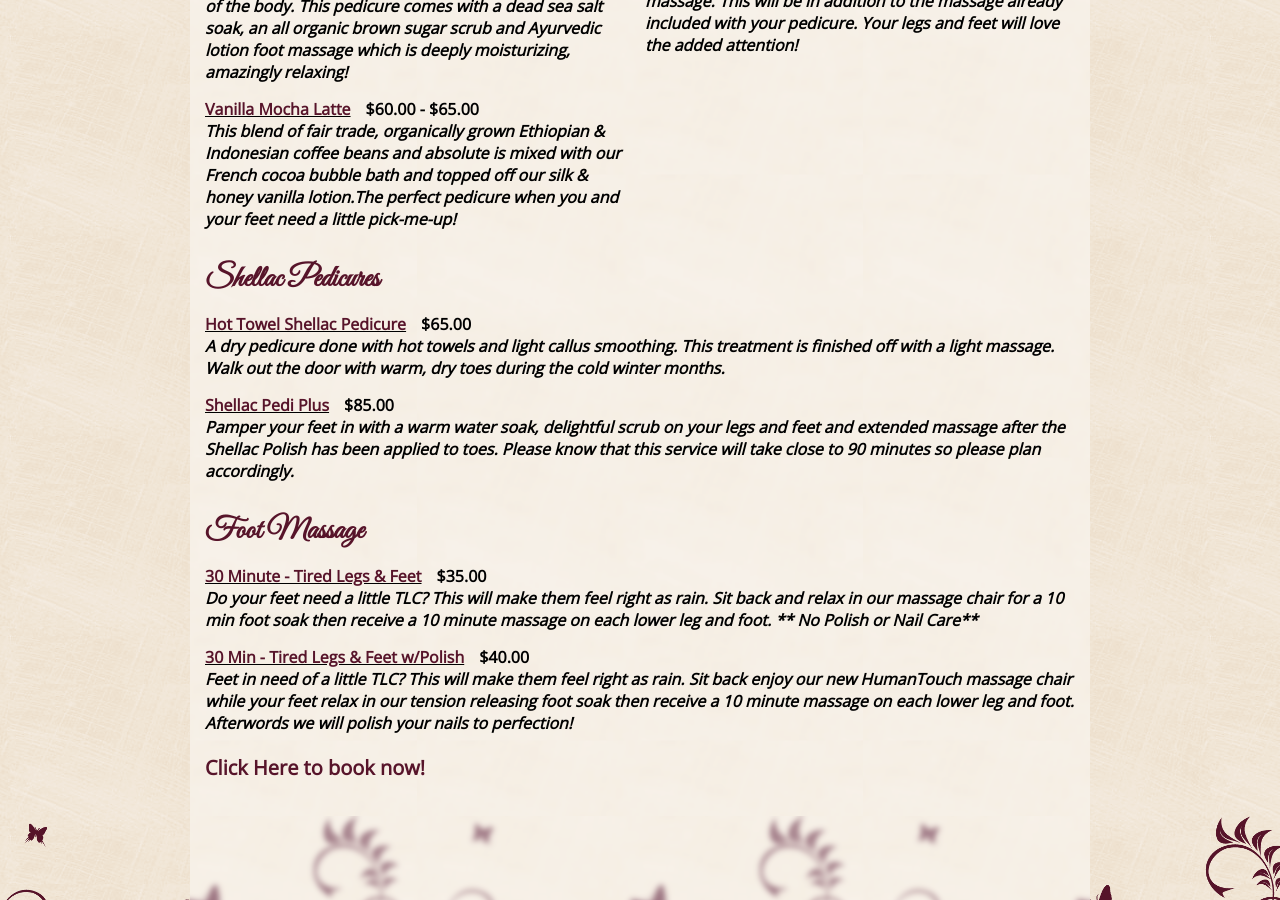
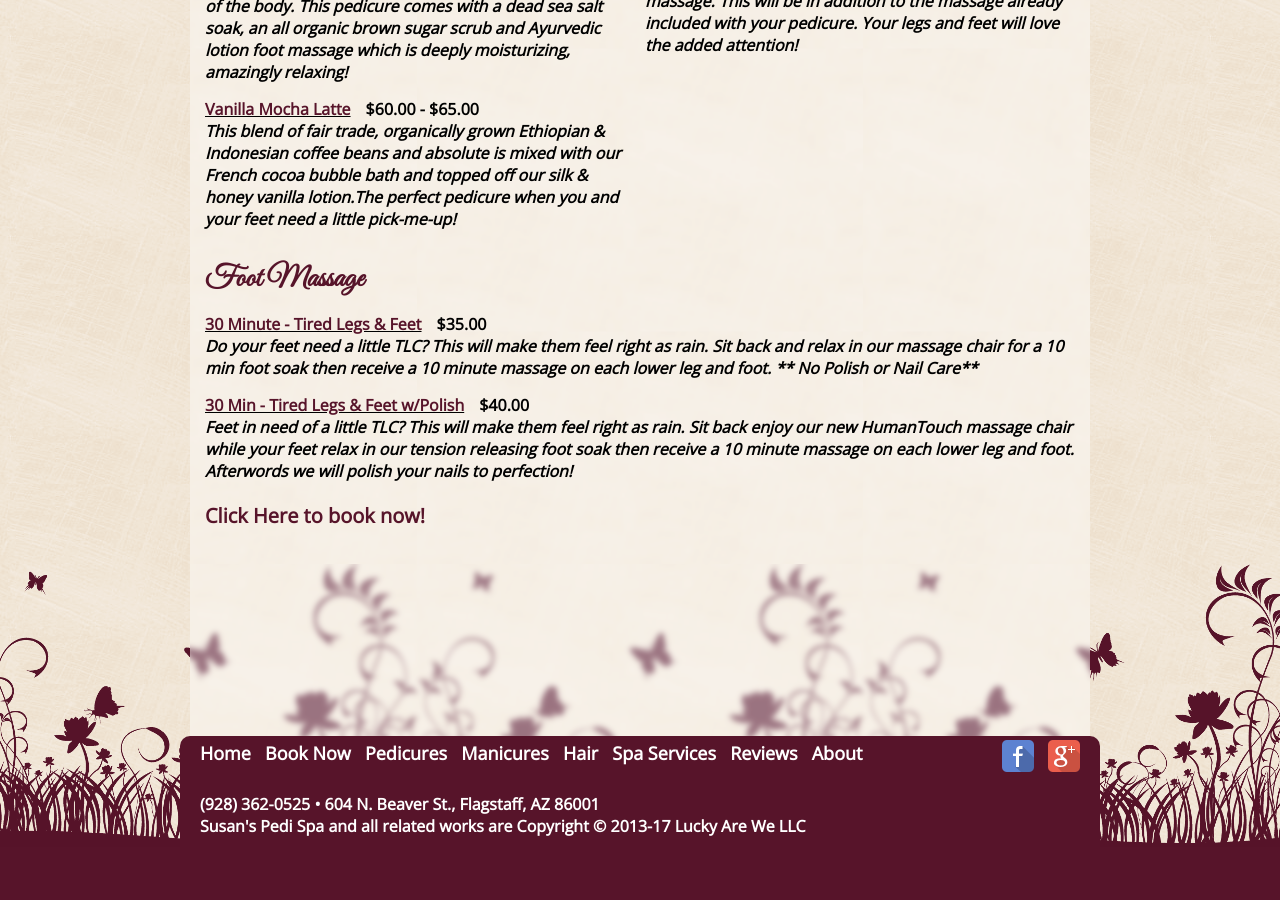
Before and after one commit to susanspedispa/susanspedispa.github.io, a Jekyll site: the page built from menu/pedicures.html, in a window 1280 px wide and 900 px high, scrolled down 1316 px. Built offline with Jekyll 4.4.1, drawn with Linux system fonts in a browser that asks for light colours; after the commit the page ends 2163 px from its top, so only the background shows below that.

Commit message:
Update pedicures.yml

```diff
--- a/_data/pedicures.yml
+++ b/_data/pedicures.yml
@@ -98,21 +98,6 @@ menu:
 
 - position: center
   groups:
-    - name: Shellac Pedicures
-      treatments:
-        - name: Hot Towel Shellac Pedicure
-          price: $65.00
-          description: >
-            A dry pedicure done with hot towels and light callus smoothing. This treatment is finished off
-            with a light massage. Walk out the door with warm, dry toes during the cold winter months.
-        - name: Shellac Pedi Plus
-          price: $85.00
-          description: >
-            Pamper your feet in with a warm water soak, delightful scrub on your legs and feet and extended massage
-            after the Shellac Polish has been applied to toes. Please know that this service will take close to
-            90 minutes so please plan accordingly.
-- position: center
-  groups:
     - name: Foot Massage
       treatments:
         - name: 30 Minute - Tired Legs & Feet
```
